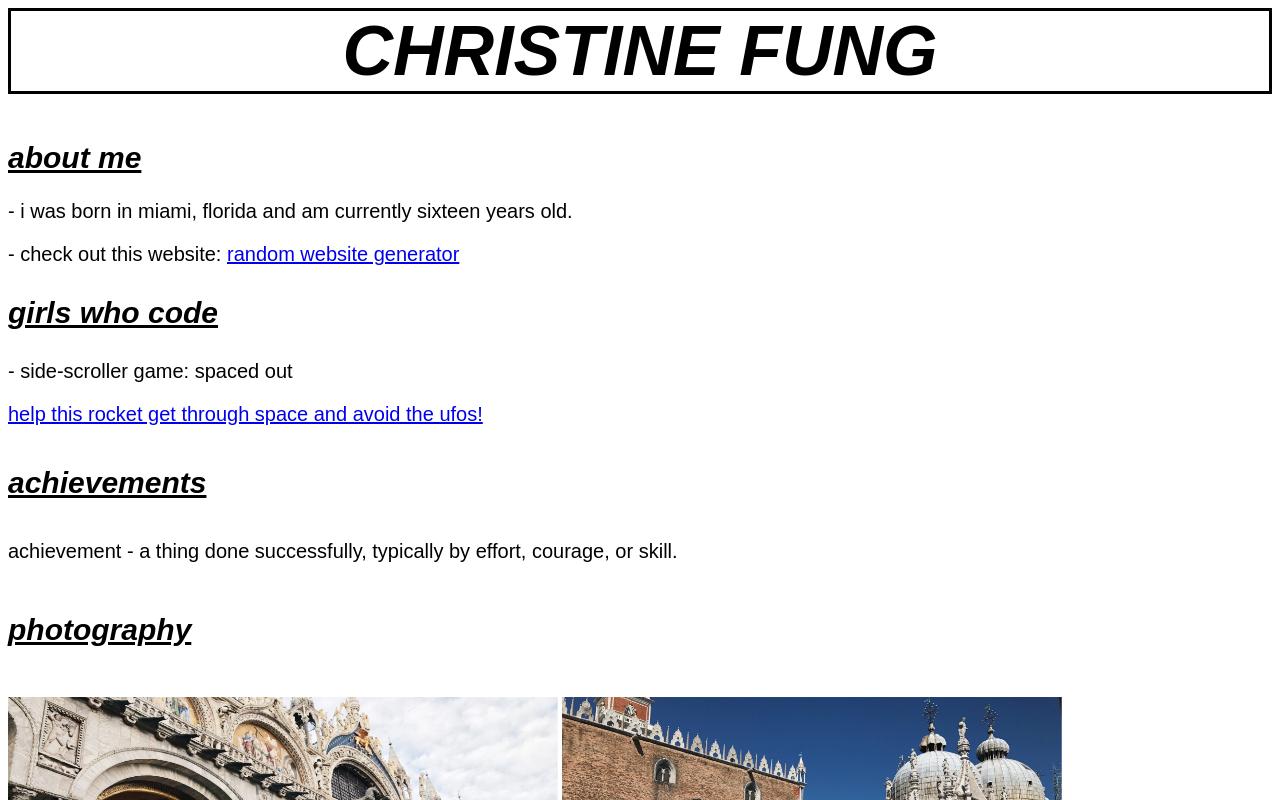
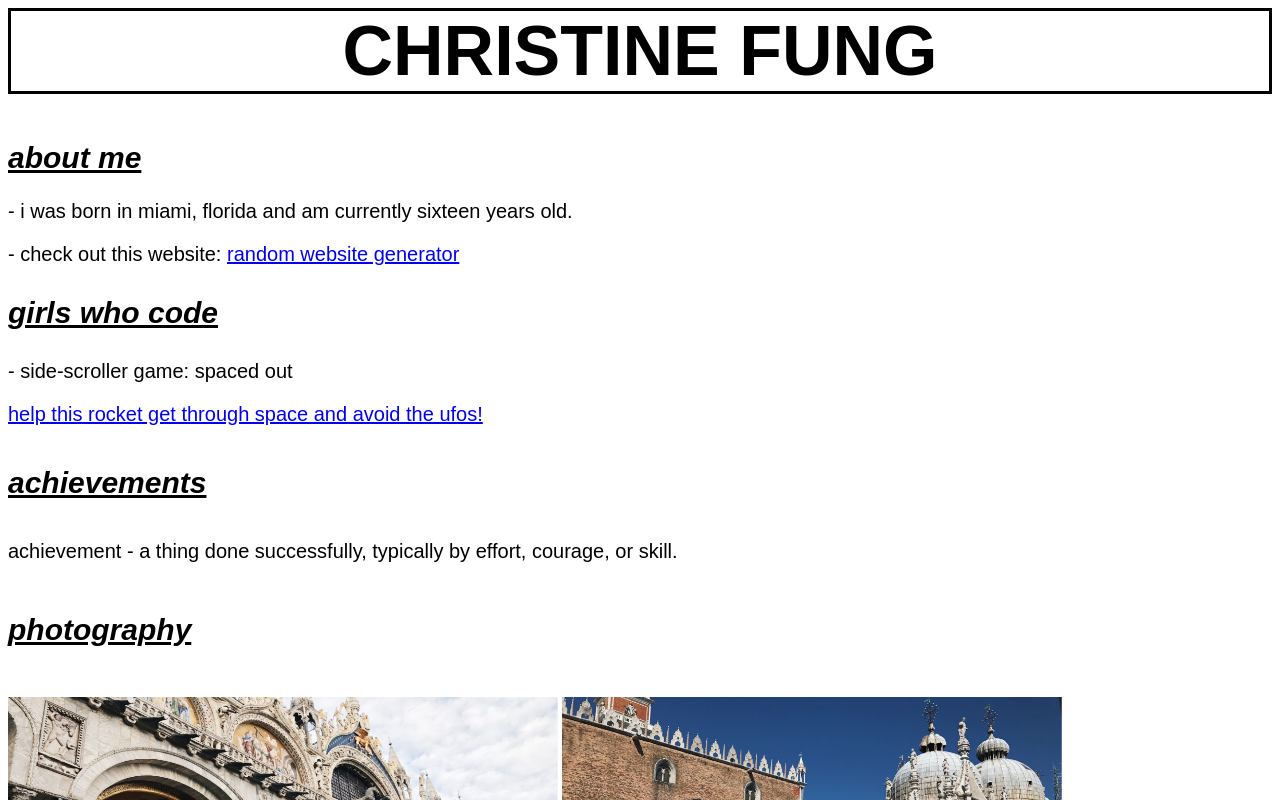
Before and after one commit to christinefung/christinefung.github.io, a plain HTML site: page index.html in a window 1280 px wide. Shown: the top 800 px of the page. Drawn offline with Linux system fonts and the light colour scheme.

Commit message:
Update STYLE.CSS

```diff
--- a/STYLE.CSS
+++ b/STYLE.CSS
@@ -10,7 +10,7 @@ h1 {
   color: #000000;
   font-family: "Arial", sans-serif;
   font-size: 70px;
-  font-style: oblique;
+  font-style: none;
   text-align: center;
   text-transform: uppercase;
   text-decoration: none;
```
